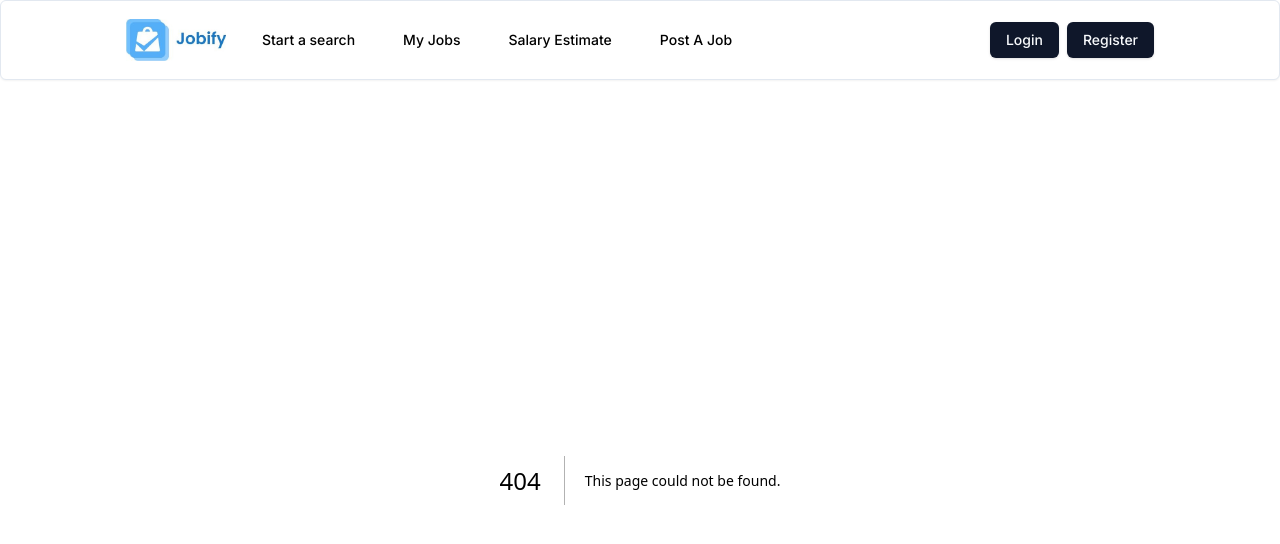
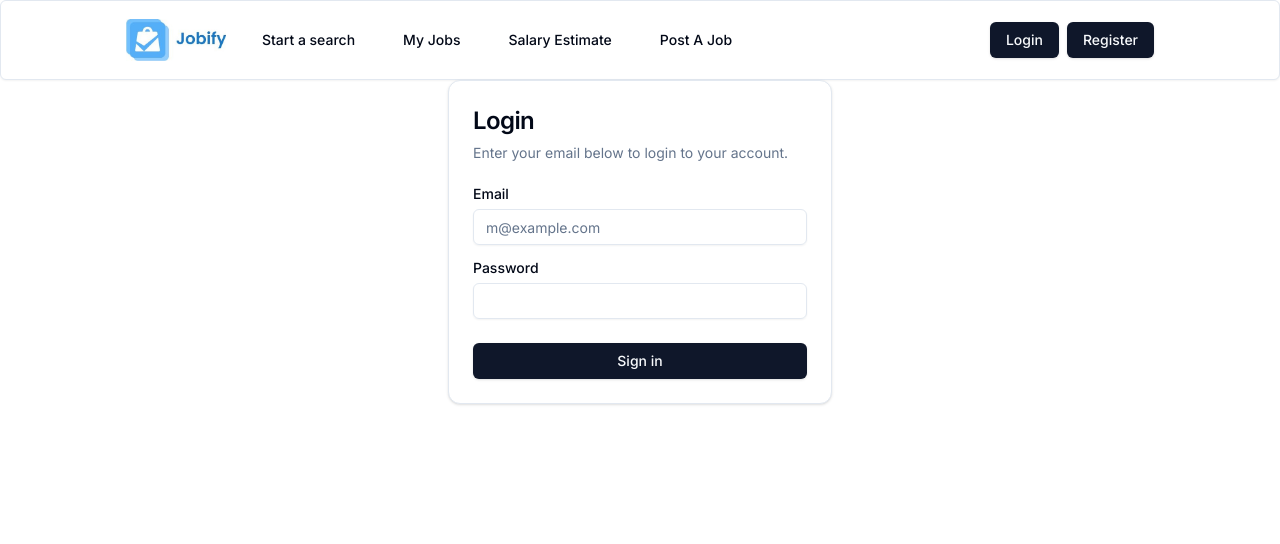
Before and after one commit to Swaraj07082/Jobify, a Next.js app: page /login in a window 1280 px wide. Before the commit this address had no page. Shown: the top 544 px of the page. Built offline with nearby package versions, Linux system fonts and the light colour scheme.

Commit message:
loginform

```diff
--- /dev/null
+++ b/src/Components/LoginForm.tsx
@@ -0,0 +1,37 @@
+import { Button } from "./ui/button"
+import {
+  Card,
+  CardContent,
+  CardDescription,
+  CardFooter,
+  CardHeader,
+  CardTitle,
+} from "./ui/card"
+import { Input } from "./ui/input"
+import { Label } from "./ui/label"
+
+export default function LoginForm() {
+  return (
+    <Card className="w-full max-w-sm">
+      <CardHeader>
+        <CardTitle className="text-2xl">Login</CardTitle>
+        <CardDescription>
+          Enter your email below to login to your account.
+        </CardDescription>
+      </CardHeader>
+      <CardContent className="grid gap-4">
+        <div className="grid gap-2">
+          <Label htmlFor="email">Email</Label>
+          <Input id="email" type="email" placeholder="m@example.com" required />
+        </div>
+        <div className="grid gap-2">
+          <Label htmlFor="password">Password</Label>
+          <Input id="password" type="password" required />
+        </div>
+      </CardContent>
+      <CardFooter>
+        <Button className="w-full">Sign in</Button>
+      </CardFooter>
+    </Card>
+  )
+}
--- a/src/Components/Navbar.tsx
+++ b/src/Components/Navbar.tsx
@@ -85,7 +85,12 @@
         </div>
 
         <div className={cn("flex gap-x-2")}>
-          <Button className=" max-lg:hidden">Login</Button>
+          <Button className=" max-lg:hidden">
+            <Link href={'/login'}>
+
+            Login
+            </Link>
+            </Button>
 
           <Button className=" max-lg:hidden">Register</Button>
           <Image
--- /dev/null
+++ b/src/app/login/page.js
@@ -0,0 +1,11 @@
+import React from "react"
+import LoginForm from '../../Components/LoginForm'
+
+export default function page() {
+  return (
+    <div className="flex justify-center  mt-10">
+
+    <LoginForm/>
+    </div>
+  )
+}
```
Also changed, not shown: src/app/my-jobs/page.js (+4 -28 lines).
